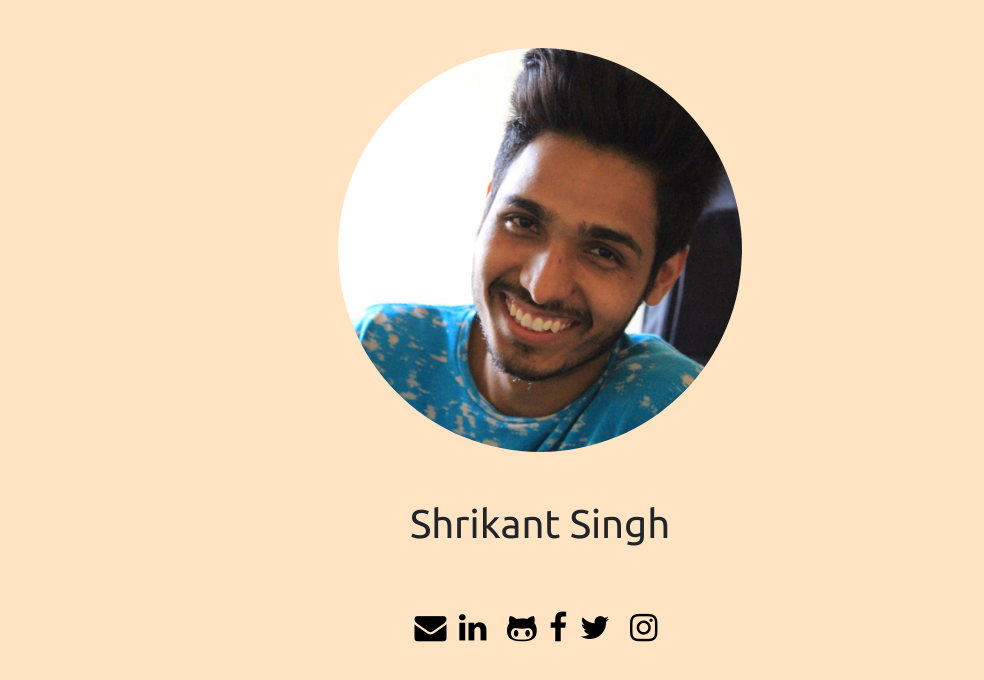
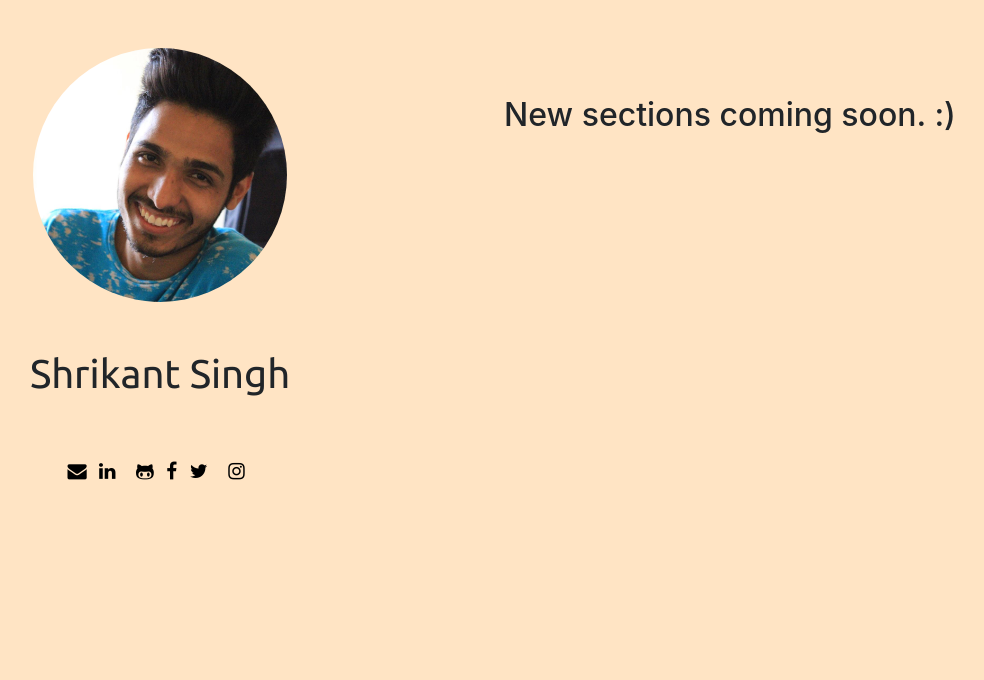
Before and after one commit to thisshri/shrikantsingh, a plain HTML site: page index.html in a window 1280 px wide. Shown: the whole page, without its empty margins (100-1084 px from the left). Drawn offline with nearby package versions, Linux system fonts and the light colour scheme.

Commit message:
Change website layout to add new sections

```diff
--- a/assets/css/main.css
+++ b/assets/css/main.css
@@ -1,6 +1,6 @@
 .profile-icon {
     text-decoration: none;
-    font-size: xx-large;
+    font-size: larger;
     color: black;
     padding: 0px;
 }
--- a/index.html
+++ b/index.html
@@ -40,9 +40,9 @@
 </head>
 
 <body style="background-color: bisque;">
-  <div class="container-fluid">
+  <div class="container">
     <div class="row">
-      <div class="col-12 text-center">
+      <div class="col-4 text-center">
         <img class="img-fluid rounded-circle p-5" style="width: 500px" src="./assets/img/profile_picture.jpg"
           alt="Profile picture">
         <h1 class="ubuntu-font">Shrikant Singh</h1>
@@ -62,6 +62,11 @@
               aria-hidden="true"></i></a>
         </div>
       </div>
+      <div class="col-8">
+        <h2 class="text-center pt-5 mt-5">
+          New sections coming soon. :)
+        </h2>
+      </div>
     </div>
   </div>
   <script src="https://code.jquery.com/jquery-3.2.1.slim.min.js"
```
